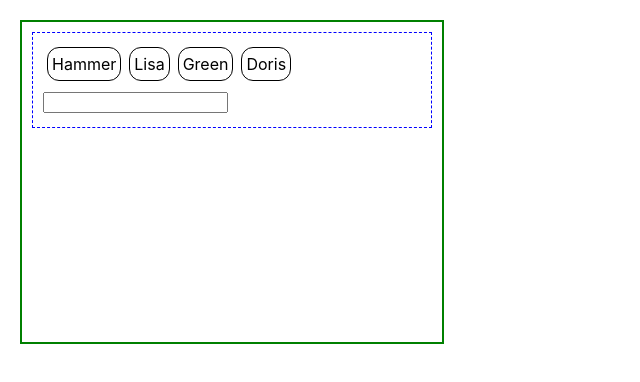
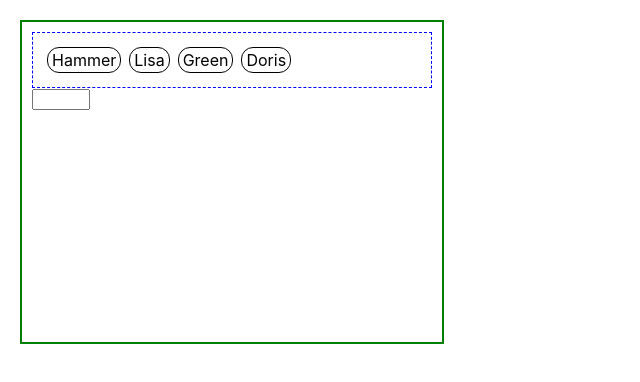
Before and after one commit to lava-hammer/portal, a React (Vite) app: page / in a window 1280 px wide. Shown: the top 382 px of the page, without its empty margins (0-640 px from the left). Built offline with nearby package versions, Linux system fonts and the light colour scheme.

Commit message:
deletion

```diff
--- a/src/app/home/Home.module.less
+++ b/src/app/home/Home.module.less
@@ -4,3 +4,8 @@
   padding: 10px;
   border: 2px solid green;
 }
+
+.test {
+  width: 20px;
+  min-width: 50px;
+}
--- a/src/app/home/Home.tsx
+++ b/src/app/home/Home.tsx
@@ -12,11 +12,12 @@ export default function Home() {
       }}
     >
       <ChipField items={[
-        { name: 'Hammer', address: '12321321321' },
-        { name: 'Lisa', address: '12321321321' },
-        { name: 'Green', address: '12321321321' },
-        { name: 'Doris', address: '12321321321' },
+        { name: 'Hammer' },
+        { name: 'Lisa' },
+        { name: 'Green'},
+        { name: 'Doris'},
       ]} />
+      <input className={homeStyle.test}></input>
     </div>
   )
 }
--- a/src/modules/chips/Chip.module.less
+++ b/src/modules/chips/Chip.module.less
@@ -1,3 +1,9 @@
+
+@FONT_SIZE: 16px;
+
+div {
+  font-size: @FONT_SIZE;
+}
 
 .chip {
   display: inline-block;
@@ -5,14 +11,37 @@
   border: 1px solid black;
   border-radius: 12px;
   margin: 4px 4px;
+  // cursor: move;
+  user-select: none;
+}
+
+.del {
+  display: none;
+  margin: 0px 4px;
+  width: 10px;
+}
+
+.del:hover {
+  font-weight: bold;
+}
+
+.chip:hover .del {
+  display: inline-block;
+  color: red;
 }
 
 .field {
   padding: 10px;
   border: 1px dashed blue;
-  line-height: 32px;
+  line-height: 24px;
+  display: flex;
+  flex-flow: row wrap;
 }
 
 .text {
-
+  font-size: @FONT_SIZE;
+  flex: 1;
+  min-width: 50px;
+  border: 0px;
+  outline: 0px;
 }
--- a/src/modules/chips/Chip.tsx
+++ b/src/modules/chips/Chip.tsx
@@ -4,12 +4,23 @@ import produce from 'immer'
 
 export interface IChipProp {
   name: string;
+  onDelete?: (e: React.MouseEvent<HTMLSpanElement, MouseEvent>) => void;
 }
 
 export function Chip(prop: IChipProp) {
   return (
     <div className={chipStyle.chip}>
       {prop.name}
+      <div
+        className={chipStyle.del}
+        onClick={ e => {
+          if (prop.onDelete) {
+            prop.onDelete(e);
+          }
+        }}
+      >
+        X
+      </div>
     </div>
   )
 }
@@ -22,7 +33,16 @@ export function ChipField(prop: IChipFieldProp) {
   const [state, setState] = useState<IChipFieldProp>(prop)
   return (
     <div className={chipStyle.field}>
-      {state.items.map(p => <Chip name={p.name} />)}
+      {state.items.map((p, index) =>
+      <Chip
+        key={index}
+        name={p.name}
+        onDelete={e => {
+          setState(produce(state, draft => {
+            draft.items.splice(index, 1);
+          }))
+        }}
+      />)}
       <input className={chipStyle.text}
         onKeyDown={e => {
           const target = e.target as HTMLInputElement
```
